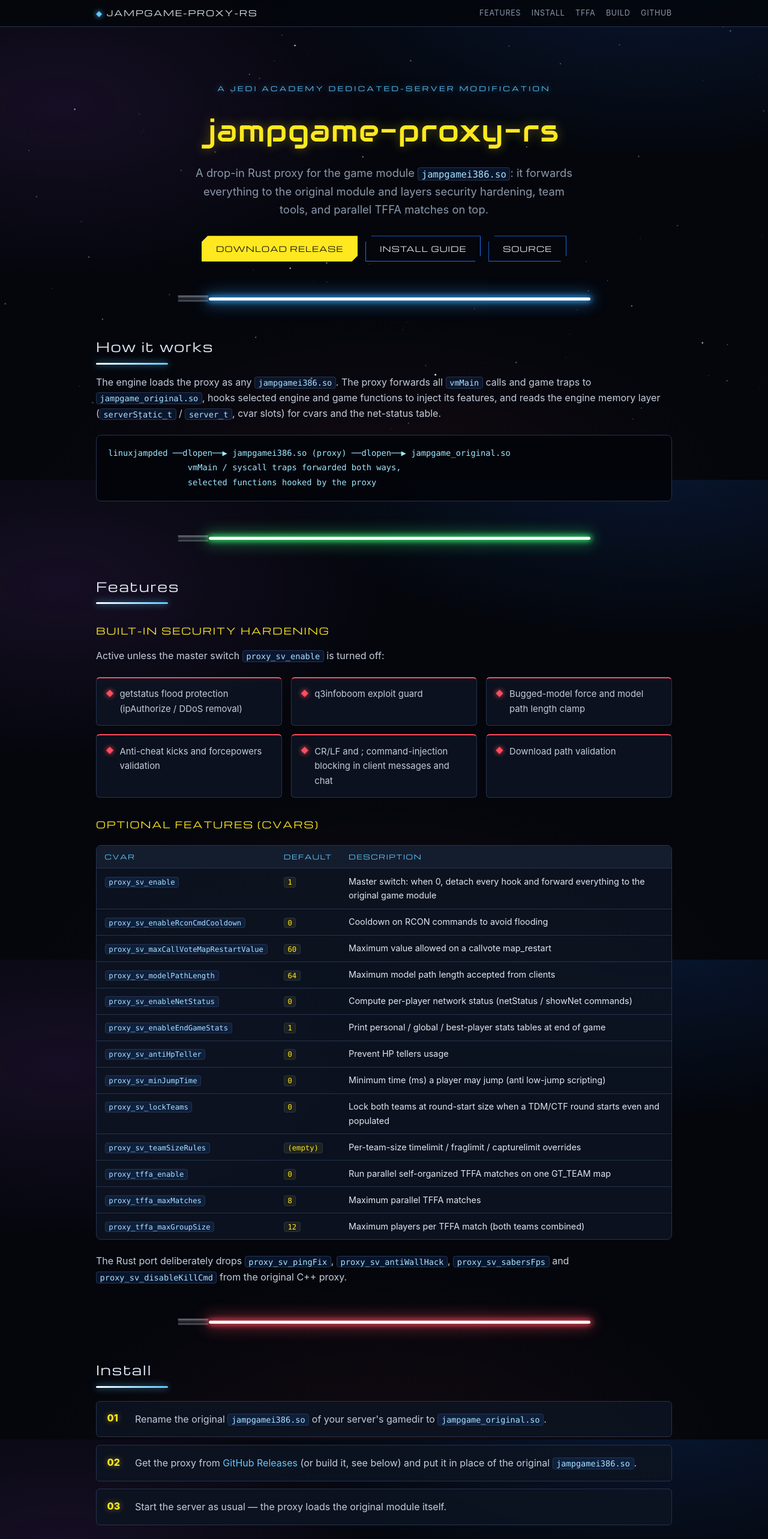
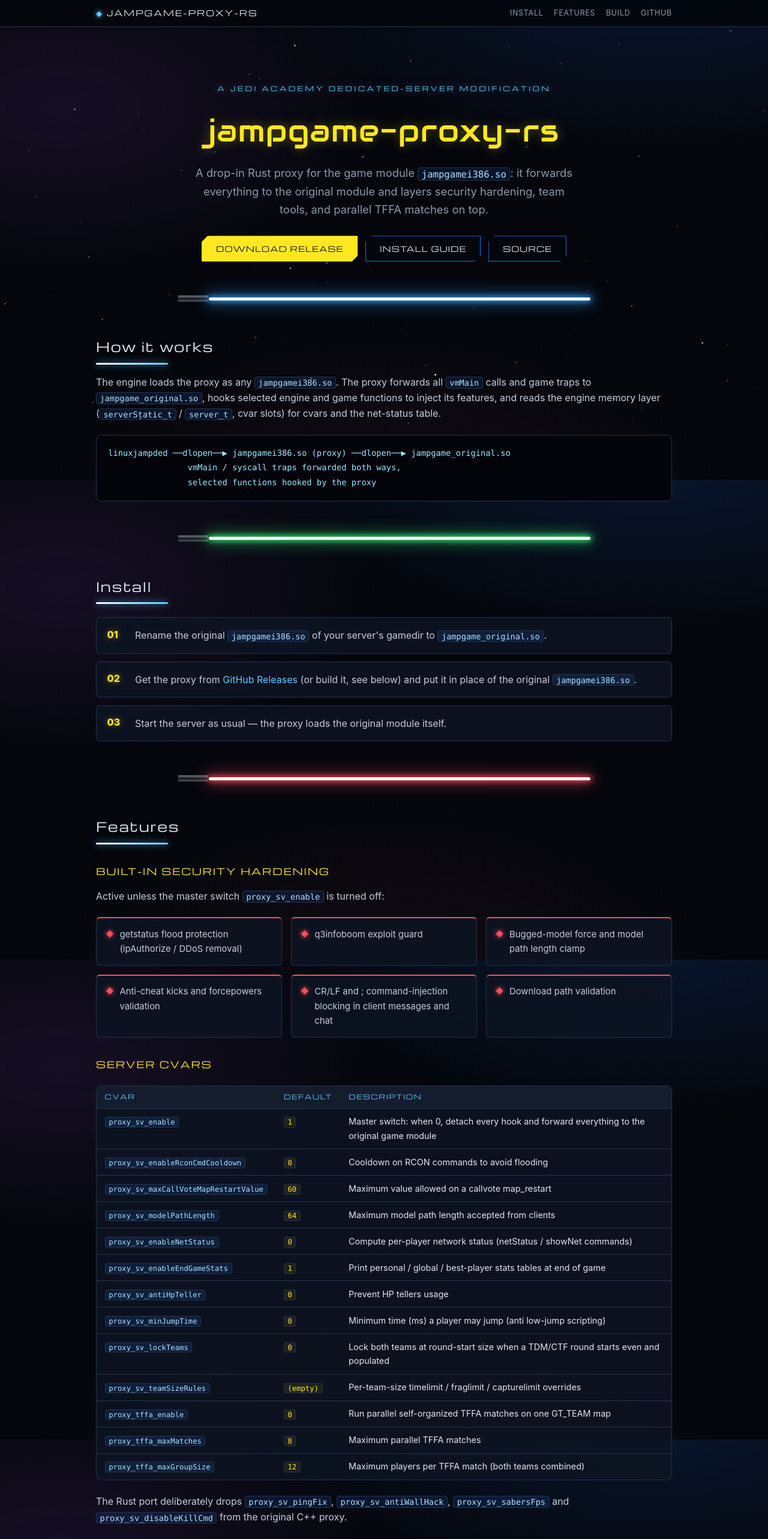
Before and after one commit to VincentMarnier/jampgame-proxy-rs, a Next.js app: page / in a window 1280 px wide. Shown: the top 2566 px of the page at 60% size. Built offline with nearby package versions, Linux system fonts and the light colour scheme.

Commit message:
feat: better page layout and organization

```diff
--- a/app/page.jsx
+++ b/app/page.jsx
@@ -52,9 +52,8 @@
       <header className="site">
         <nav>
           <a className="brand" href="#top"><span className="dot">◆</span> jampgame-proxy-rs</a>
+          <a href="#install">Install</a>
           <a href="#features">Features</a>
-          <a href="#install">Install</a>
-          <a href="#tffa">TFFA</a>
           <a href="#build">Build</a>
           <a href={REPO}>GitHub</a>
         </nav>
@@ -96,6 +95,27 @@
 
         <Saber color="green" />
 
+        <section id="install">
+          <h2>Install</h2>
+          <ol className="steps">
+            <li>
+              Rename the original <code>jampgamei386.so</code> of your
+              server&apos;s gamedir to <code>jampgame_original.so</code>.
+            </li>
+            <li>
+              Get the proxy from <a href={RELEASES}>GitHub Releases</a> (or
+              build it, see below) and put it in place of the original{" "}
+              <code>jampgamei386.so</code>.
+            </li>
+            <li>
+              Start the server as usual — the proxy loads the original module
+              itself.
+            </li>
+          </ol>
+        </section>
+
+        <Saber color="red" />
+
         <section id="features">
           <h2>Features</h2>
           <h3>Built-in security hardening</h3>
@@ -108,7 +128,8 @@
               <li key={h}>{h}</li>
             ))}
           </ul>
-          <h3>Optional features (cvars)</h3>
+
+          <h3>Server cvars</h3>
           <div className="table-wrap">
             <table>
               <thead>
@@ -135,27 +156,7 @@
             <code>proxy_sv_sabersFps</code> and{" "}
             <code>proxy_sv_disableKillCmd</code> from the original C++ proxy.
           </p>
-        </section>
 
-        <Saber color="red" />
-
-        <section id="install">
-          <h2>Install</h2>
-          <ol className="steps">
-            <li>
-              Rename the original <code>jampgamei386.so</code> of your
-              server&apos;s gamedir to <code>jampgame_original.so</code>.
-            </li>
-            <li>
-              Get the proxy from <a href={RELEASES}>GitHub Releases</a> (or
-              build it, see below) and put it in place of the original{" "}
-              <code>jampgamei386.so</code>.
-            </li>
-            <li>
-              Start the server as usual — the proxy loads the original module
-              itself.
-            </li>
-          </ol>
           <h3>Per-team-size rules</h3>
           <p>
             <code>proxy_sv_teamSizeRules</code> overrides limits for the size
@@ -170,28 +171,34 @@
             limits are restored. Limits reconcile every frame as the roster
             changes.
           </p>
-        </section>
 
-        <Saber color="purple" />
-
-        <section id="tffa">
-          <h2>Parallel TFFA matches</h2>
+          <h3>Parallel TFFA matches</h3>
           <p>
             With <code>proxy_tffa_enable 1</code> (GT_TEAM only), players
             self-organize into parallel matches on the same map — many duels
-            of fate, one server.
+            of fate, one server. <code>tffa_create</code> opens a match and
+            joins it, <code>tffa_join &lt;id&gt;</code> / <code>tffa_leave</code>{" "}
+            switch matches and <code>tffa_list</code> shows them.
           </p>
+          <ul className="tight">
+            <li>Cross-match damage dropped; cross-match players, projectiles, sabers and kill feed hidden.</li>
+            <li>Scoreboard shows only the viewer&apos;s match with its own red/blue scores. Chat stays global.</li>
+            <li>Every match shares the server&apos;s <code>fraglimit</code> independently; <code>timelimit</code> stays global.</li>
+            <li>When a match hits the fraglimit its members move to spectator and may join another match.</li>
+          </ul>
+
+          <h3>Client commands</h3>
+          <p>Typed in-game by players:</p>
           <div className="cmds">
             {tffaCommands.map((c) => (
               <span className="cmd" key={c}>{c}</span>
             ))}
+            <span className="cmd">netStatus</span>
+            <span className="cmd">showNet</span>
           </div>
           <ul className="tight">
-            <li><code>tffa_create</code> opens a match and joins it; <code>tffa_join &lt;id&gt;</code> / <code>tffa_leave</code> switch matches, <code>tffa_list</code> shows them.</li>
-            <li>Cross-match damage dropped; cross-match players, projectiles, sabers and kill feed hidden.</li>
-            <li>Scoreboard shows only the viewer&apos;s match with its own red/blue scores. Chat stays global.</li>
-            <li>Every match shares the server&apos;s <code>fraglimit</code> independently; <code>timelimit</code> stays global.</li>
-            <li>When a match hits the fraglimit its members move to spectator and may join another match.</li>
+            <li><code>tffa_create</code> / <code>tffa_join &lt;id&gt;</code> / <code>tffa_leave</code> / <code>tffa_list</code> — create, join, leave, and list parallel TFFA matches (requires <code>proxy_tffa_enable 1</code>).</li>
+            <li><code>netStatus</code> / <code>showNet</code> — print the per-player network status table (score, ping, rate, fps, packets, timeNudge, snaps, id, name; requires <code>proxy_sv_enableNetStatus 1</code>).</li>
           </ul>
         </section>
 
```
